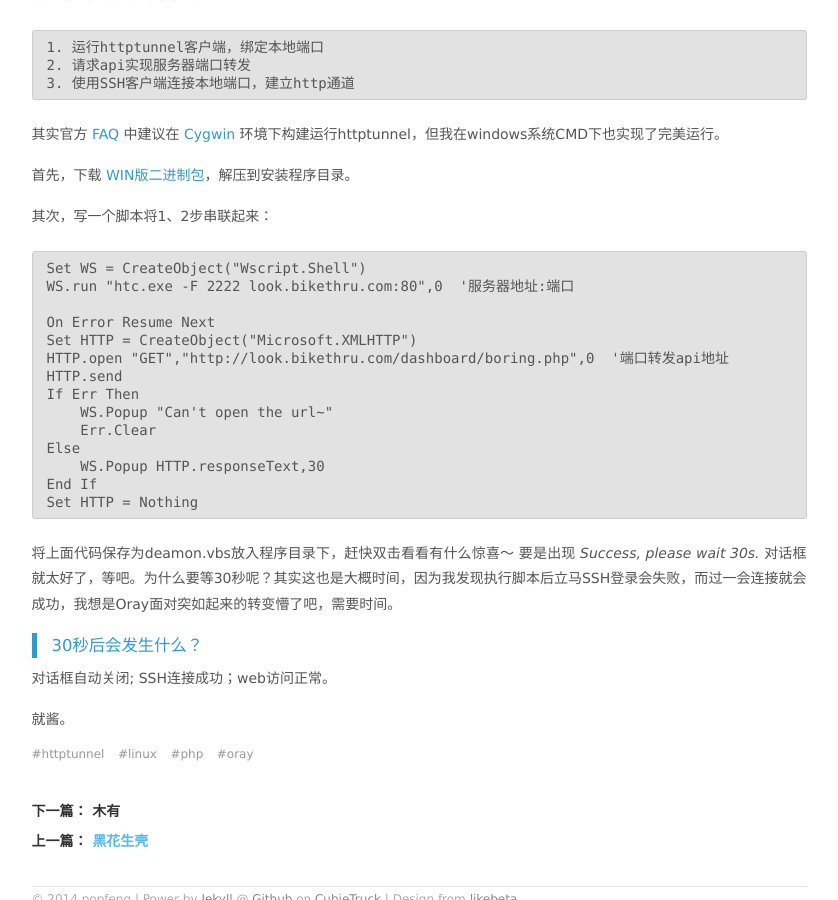
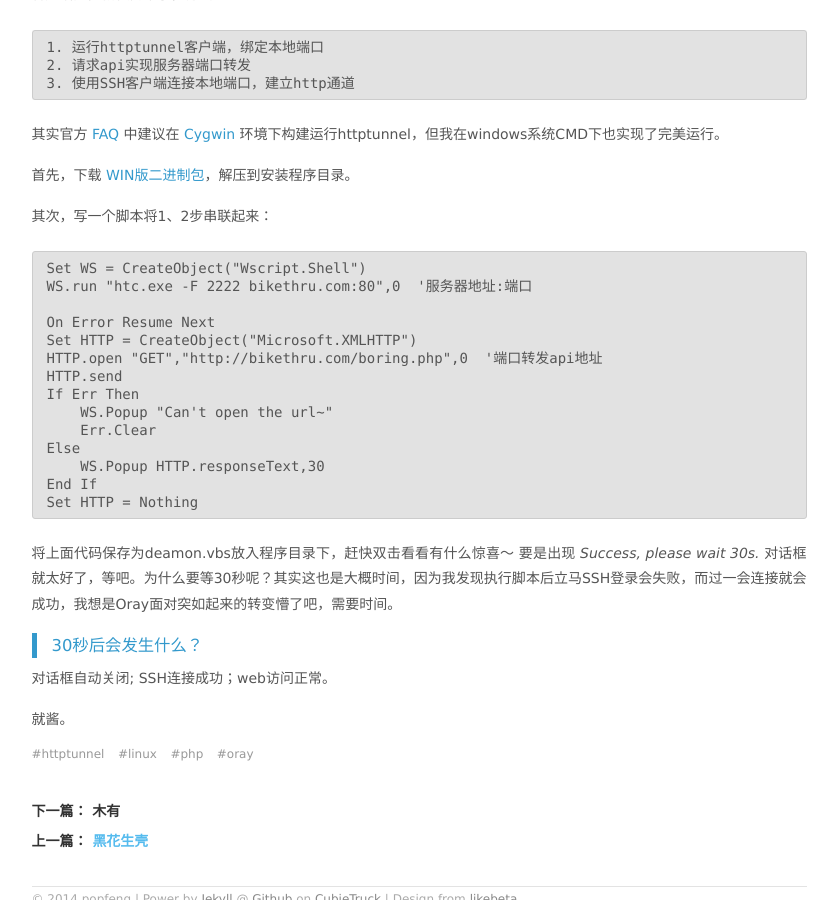
Before and after one commit to bikekoala/bikethru.com, a Jekyll site: the page built from _posts/2014-07-14-how-to-use-httptunnel-add-port.md, in a window 1280 px wide and 900 px high, scrolled down 1965 px. Shown: the whole window, without its empty margins (221-1059 px from the left). Built offline with Jekyll 4.4.1, drawn with Linux system fonts in a browser that asks for light colours; nearby versions of some CDN libraries; some web fonts are replaced; Markdown is read by kramdown in place of the engine named in the settings.

Commit message:
Update 2014-07-14-how-to-use-httptunnel-add-port.md

````diff
--- a/_posts/2014-07-14-how-to-use-httptunnel-add-port.md
+++ b/_posts/2014-07-14-how-to-use-httptunnel-add-port.md
@@ -100,11 +100,11 @@ popfeng,www-data ALL = NOPASSWD: /sbin/iptables
 
 ```vb.net
 Set WS = CreateObject("Wscript.Shell")
-WS.run "htc.exe -F 2222 look.bikethru.com:80",0  '服务器地址:端口
+WS.run "htc.exe -F 2222 bikethru.com:80",0  '服务器地址:端口
 
 On Error Resume Next
 Set HTTP = CreateObject("Microsoft.XMLHTTP")
-HTTP.open "GET","http://look.bikethru.com/dashboard/boring.php",0  '端口转发api地址
+HTTP.open "GET","http://bikethru.com/boring.php",0  '端口转发api地址
 HTTP.send
 If Err Then
     WS.Popup "Can't open the url~"
````
